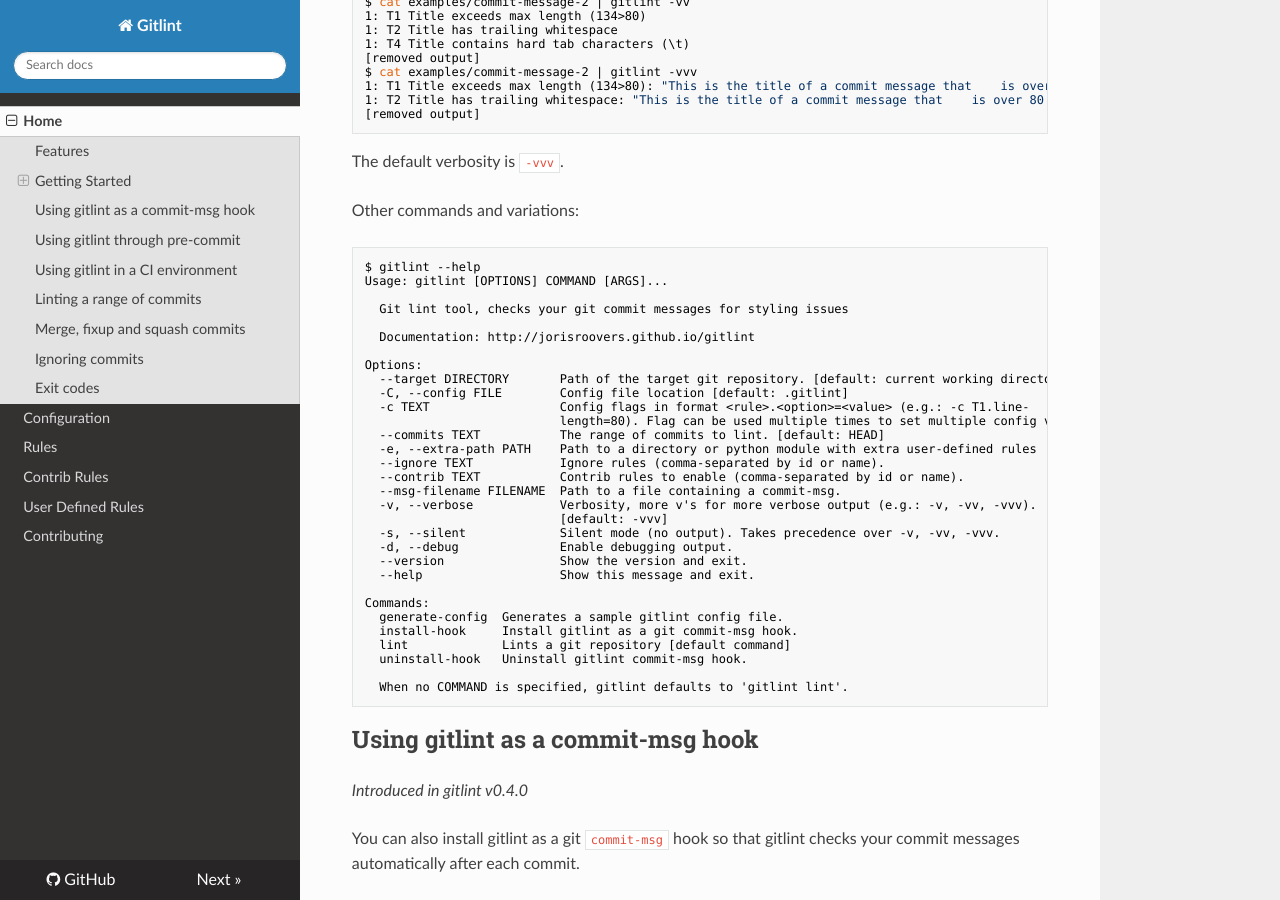
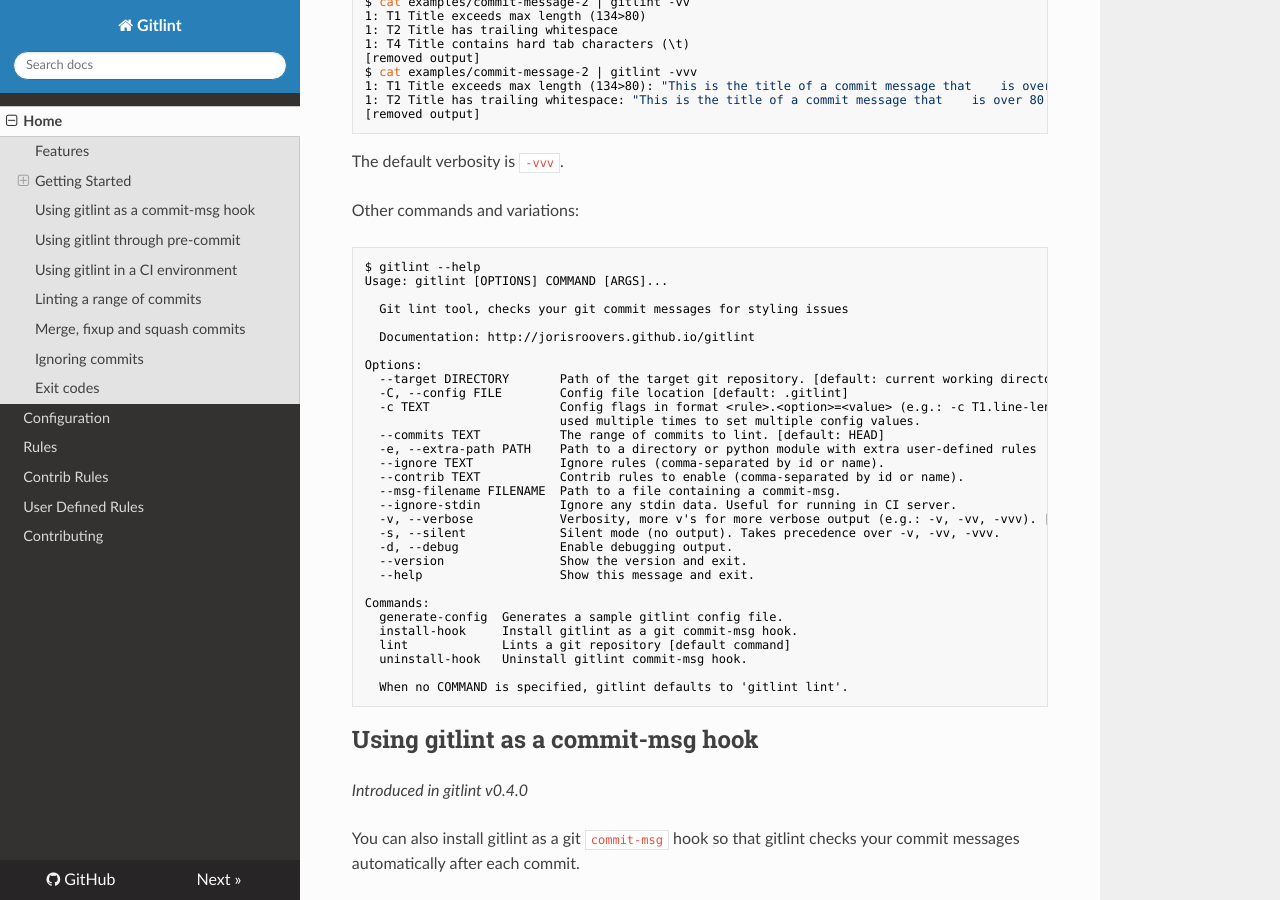
Before and after one commit to jorisroovers/gitlint, an MkDocs documentation site: the page built from docs/index.md, in a window 1280 px wide and 900 px high, scrolled down 2168 px. Built offline with MkDocs 1.6.1, drawn with Linux system fonts in a browser that asks for light colours; nearby versions of some CDN libraries.

Commit message:
Minor doc updates
Minor changes to the documentation.

```diff
--- a/docs/index.md
+++ b/docs/index.md
@@ -108,15 +108,15 @@
 Options:
   --target DIRECTORY       Path of the target git repository. [default: current working directory]
   -C, --config FILE        Config file location [default: .gitlint]
-  -c TEXT                  Config flags in format <rule>.<option>=<value> (e.g.: -c T1.line-
-                           length=80). Flag can be used multiple times to set multiple config values.
+  -c TEXT                  Config flags in format <rule>.<option>=<value> (e.g.: -c T1.line-length=80). Flag can be
+                           used multiple times to set multiple config values.
   --commits TEXT           The range of commits to lint. [default: HEAD]
   -e, --extra-path PATH    Path to a directory or python module with extra user-defined rules
   --ignore TEXT            Ignore rules (comma-separated by id or name).
   --contrib TEXT           Contrib rules to enable (comma-separated by id or name).
   --msg-filename FILENAME  Path to a file containing a commit-msg.
-  -v, --verbose            Verbosity, more v's for more verbose output (e.g.: -v, -vv, -vvv).
-                           [default: -vvv]
+  --ignore-stdin           Ignore any stdin data. Useful for running in CI server.
+  -v, --verbose            Verbosity, more v's for more verbose output (e.g.: -v, -vv, -vvv). [default: -vvv]
   -s, --silent             Silent mode (no output). Takes precedence over -v, -vv, -vvv.
   -d, --debug              Enable debugging output.
   --version                Show the version and exit.
```
Also changed, not shown: CHANGELOG.md (+9 -3 lines).
